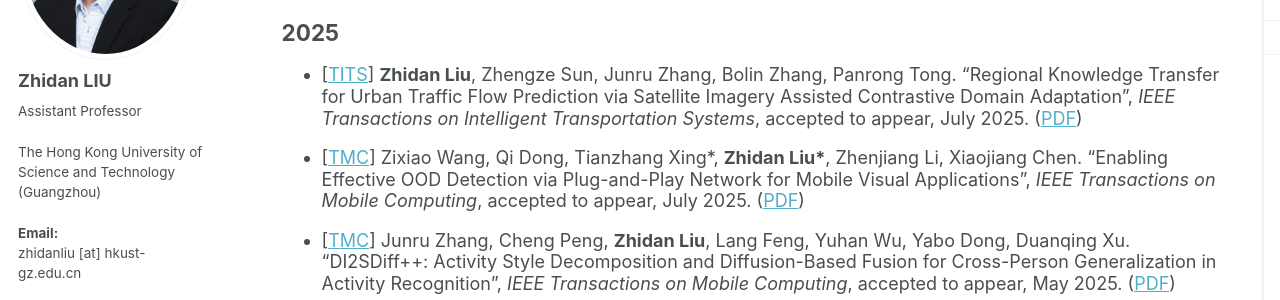
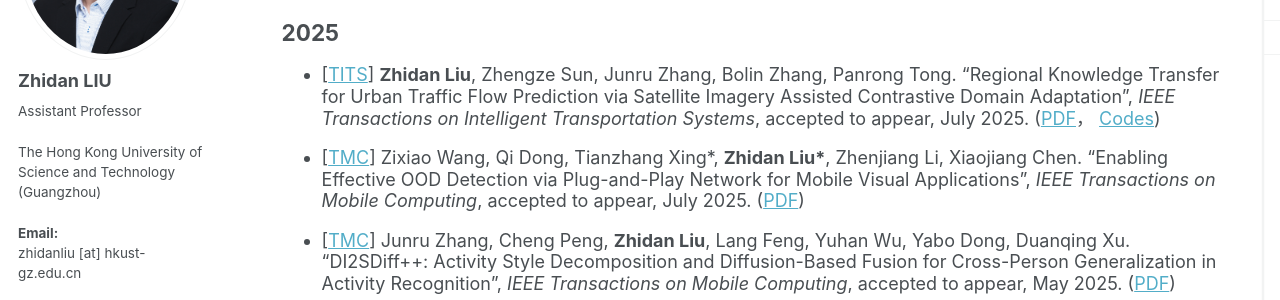
Before and after one commit to liuzhidan/liuzhidan.github.io, a Jekyll site: the page built from _pages/publications.md, in a window 1280 px wide and 900 px high. Shown: the part 251-551 px from the top of the window. Built offline with Jekyll 4.4.1, drawn with Linux system fonts in a browser that asks for light colours; some web fonts are replaced.

Commit message:
add TITS

```diff
--- a/_pages/publications.md
+++ b/_pages/publications.md
@@ -13,7 +13,7 @@ author_profile: true
 
 ## 2025
 
-* [[TITS](https://ieeexplore.ieee.org/xpl/RecentIssue.jsp?punumber=6979)] <b>Zhidan Liu</b>, Zhengze Sun, Junru Zhang, Bolin Zhang, Panrong Tong. "Regional Knowledge Transfer for Urban Traffic Flow Prediction via Satellite Imagery Assisted Contrastive Domain Adaptation", _IEEE Transactions on Intelligent Transportation Systems_, accepted to appear, July 2025. ([PDF](/files/2025-TITS-SERT.pdf))
+* [[TITS](https://ieeexplore.ieee.org/xpl/RecentIssue.jsp?punumber=6979)] <b>Zhidan Liu</b>, Zhengze Sun, Junru Zhang, Bolin Zhang, Panrong Tong. "Regional Knowledge Transfer for Urban Traffic Flow Prediction via Satellite Imagery Assisted Contrastive Domain Adaptation", _IEEE Transactions on Intelligent Transportation Systems_, accepted to appear, July 2025. ([PDF](/files/2025-TITS-SERT.pdf)， [Codes](https://github.com/MobiXg/SERT))
 
 * [[TMC](https://ieeexplore.ieee.org/xpl/RecentIssue.jsp?punumber=7755)] Zixiao Wang, Qi Dong, Tianzhang Xing\*, <b>Zhidan Liu\*</b>, Zhenjiang Li, Xiaojiang Chen. "Enabling Effective OOD Detection via Plug-and-Play Network for Mobile Visual Applications", _IEEE Transactions on Mobile Computing_, accepted to appear, July 2025. ([PDF](/files/2025-TMC-DI2SDiff++.pdf))
 
@@ -21,7 +21,7 @@ author_profile: true
 
 * [[TMC](https://ieeexplore.ieee.org/xpl/RecentIssue.jsp?punumber=7755)] <b>Zhidan Liu</b>, <u>Guofeng Ouyang</u>, <u>Bolin Zhang</u>, Bo Du, Chao Chen, Kaishun Wu. "Joint Order Dispatching and Vehicle Repositioning for Dynamic Ridesharing", _IEEE Transactions on Mobile Computing_, Vol. 24, Issue 4, Pages 2628-2643, April 2025. ([PDF](/files/2025-TMC-JODR.pdf))
 
-* [[TKDE](https://ieeexplore.ieee.org/xpl/RecentIssue.jsp?punumber=69)] <b>Zhidan Liu</b>, <u>Yingqian Zhou</u>, <u>Xiaosi Liu</u>, Haodi Zhang, Yabo Dong, Dongming Lu, Kaishun Wu. "Learning Road Network Index Structure for Efficient Map Matching", _IEEE Transactions on Knowledge and Data Engineering_, Vol. 37, Issue 1, Pages 423-437, January 2025. ([PDF](/files/2025-TKDE-LiMM.pdf), [Codes](https://github.com/BDUC-MobiX/LiMM))
+* [[TKDE](https://ieeexplore.ieee.org/xpl/RecentIssue.jsp?punumber=69)] <b>Zhidan Liu</b>, <u>Yingqian Zhou</u>, <u>Xiaosi Liu</u>, Haodi Zhang, Yabo Dong, Dongming Lu, Kaishun Wu. "Learning Road Network Index Structure for Efficient Map Matching", _IEEE Transactions on Knowledge and Data Engineering_, Vol. 37, Issue 1, Pages 423-437, January 2025. ([PDF](/files/2025-TKDE-LiMM.pdf), [Codes](https://github.com/MobiXg/LiMM))
 
 ## 2024
 
```
